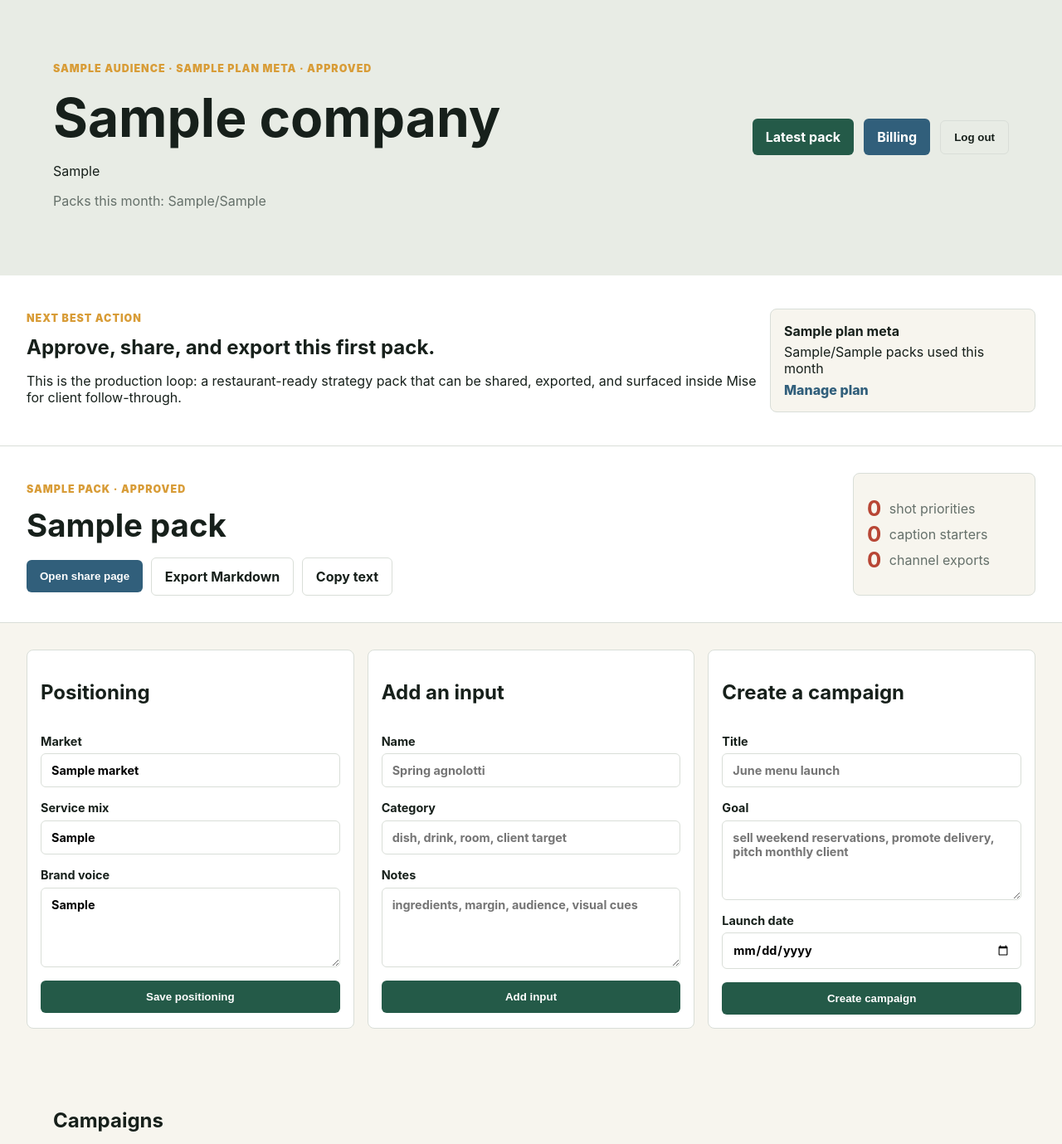
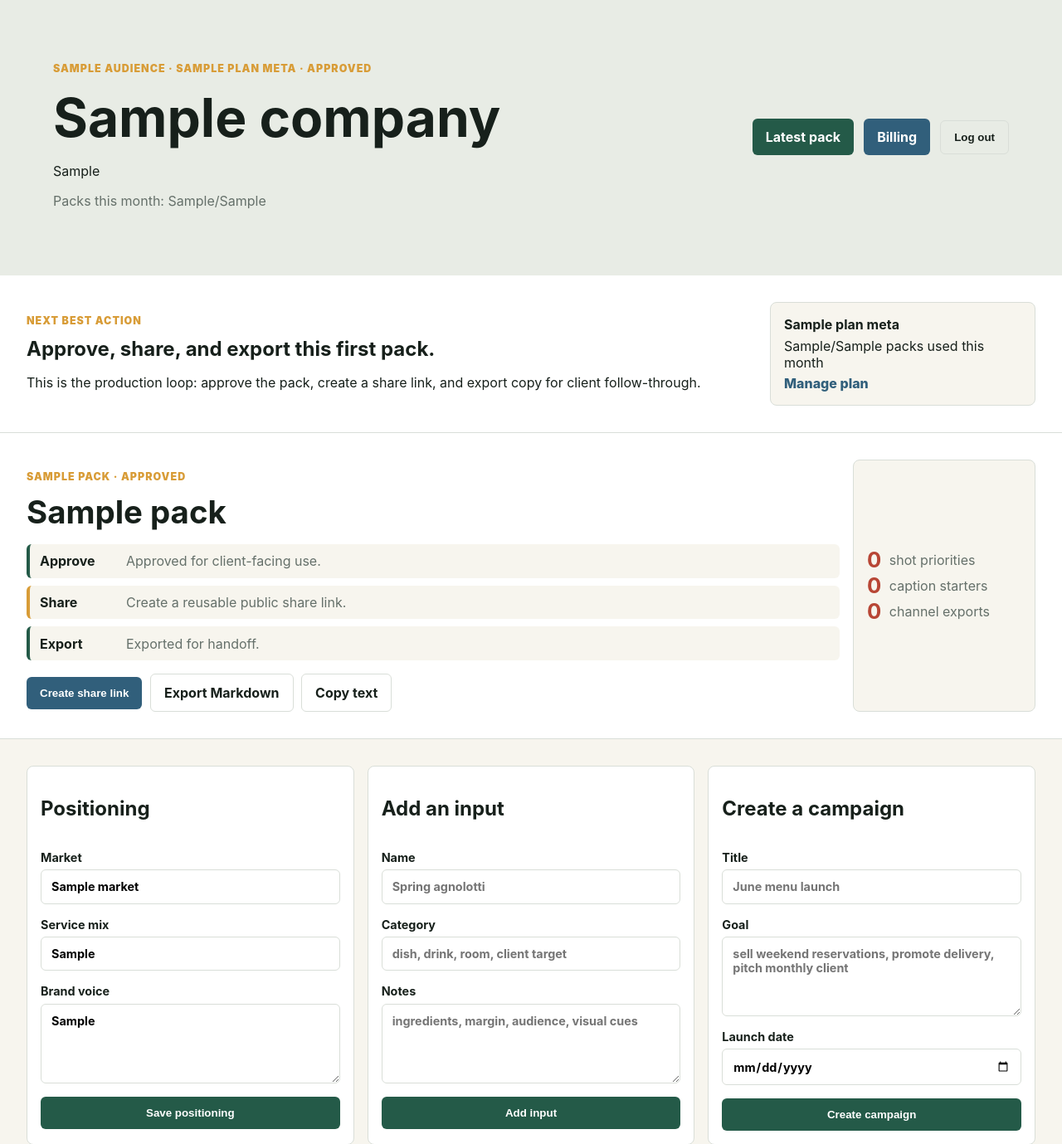
Before and after one commit to Ayyitskevin/dionysus, a FastAPI app: template templates/workspace.html in a window 1280 px wide. Shown: the part 55-1434 px from the top of the page at 83% size. Run offline with FastAPI, Linux system fonts and the light colour scheme; the template is opened without the code that fills it: most values are stand-ins (such as "Sample title", 1, 10 or a date in 2020); parts of the project's set-up code (start-up, migrations or seed data) failed here and were passed over.

Commit message:
Polish first pack activation loop

```diff
--- a/app/main.py
+++ b/app/main.py
@@ -257,6 +257,11 @@ async def workspace(request: Request, slug: str):
                        FROM content_packs cp JOIN content_recipes cr ON cr.id=cp.recipe_id
                        WHERE cp.org_id=? ORDER BY cp.created_at DESC""", (org["id"],))
     latest_pack = packs[0] if packs else None
+    shared_pack_raw = request.query_params.get("shared", "")
+    try:
+        shared_pack_id = int(shared_pack_raw)
+    except ValueError:
+        shared_pack_id = 0
     sub = billing.checkout_state(org)
     limit = plans.pack_limit(sub["plan"])
     period = dt.date.today().strftime("%Y-%m")
@@ -277,6 +282,11 @@ async def workspace(request: Request, slug: str):
         "upgrade_recipes": upgrade_recipes,
         "plans_by_key": plans.PLANS,
         "pack_json": {p["id"]: json.loads(p["body_json"]) for p in packs},
+        "pack_share_urls": {
+            p["id"]: f"{config.BASE_URL}/share/{p['share_token']}"
+            for p in packs if p["share_token"]
+        },
+        "shared_pack_id": shared_pack_id,
     })
 
 
@@ -355,8 +365,8 @@ async def share_pack(request: Request, slug: str, pack_id: int):
     pack = pack_utils.get_for_org(pack_id, org["id"])
     if not pack:
         raise HTTPException(status_code=404, detail="pack not found")
-    token = pack_utils.ensure_share_token(pack_id)
-    return RedirectResponse(f"/share/{token}", status_code=303)
+    pack_utils.ensure_share_token(pack_id)
+    return RedirectResponse(f"/w/{slug}?shared={pack_id}#pack-{pack_id}", status_code=303)
 
 
 def _export_response(pack, fmt: str):
@@ -424,11 +434,15 @@ async def billing_page(request: Request, slug: str):
     suggested_plan = request.query_params.get("plan") or ""
     if suggested_plan not in plans.PLANS:
         suggested_plan = ""
+    checkout_status = request.query_params.get("checkout", "")
+    if checkout_status not in ("success", "cancel"):
+        checkout_status = ""
     return templates.TemplateResponse(request, "billing.html", {
         "org": org,
         "subscription": billing.checkout_state(org),
         "plans": plans.all_plans(),
         "suggested_plan": suggested_plan,
+        "checkout_status": checkout_status,
     })
 
 
--- a/static/dionysus.css
+++ b/static/dionysus.css
@@ -303,9 +303,70 @@ label { display: grid; gap: 0.4rem; font-size: 0.9rem; font-weight: 700; }
   line-height: 1;
 }
 .first-proof span { color: var(--muted); align-self: center; }
+.activation-list {
+  display: grid;
+  gap: 0.55rem;
+  margin: 1rem 0 0;
+  padding: 0;
+  list-style: none;
+}
+.activation-list li {
+  display: grid;
+  grid-template-columns: 96px minmax(0, 1fr);
+  gap: 0.5rem;
+  align-items: center;
+  border-left: 4px solid var(--line);
+  padding: 0.65rem 0.75rem;
+  background: var(--paper);
+  border-radius: 6px;
+}
+.activation-list li.done { border-color: var(--leaf); }
+.activation-list li.current { border-color: var(--gold); }
+.activation-list span { color: var(--muted); }
+.share-strip {
+  display: grid;
+  grid-template-columns: minmax(0, 1fr) auto;
+  gap: 0.75rem;
+  align-items: end;
+  margin-top: 1rem;
+  padding: 0.85rem;
+  border: 1px solid var(--line);
+  border-radius: 8px;
+  background: #eef3ef;
+}
+.share-strip.is-new {
+  border-color: var(--leaf);
+  box-shadow: inset 0 0 0 1px var(--leaf);
+}
+.share-strip div { display: grid; gap: 0.4rem; min-width: 0; }
+.share-strip input {
+  font-family: ui-monospace, SFMono-Regular, Menlo, Consolas, monospace;
+  font-size: 0.86rem;
+}
+.share-strip.compact {
+  grid-template-columns: minmax(0, 1fr) auto;
+  margin: 0 0 1rem;
+  background: var(--paper);
+}
+.pack.shared-now {
+  outline: 2px solid var(--leaf);
+}
+.notice {
+  display: grid;
+  gap: 0.2rem;
+  border: 1px solid var(--line);
+  border-radius: 8px;
+  padding: 1rem;
+  margin-bottom: 1rem;
+  background: white;
+}
+.notice.success { border-color: var(--leaf); background: #eef3ef; }
+.notice.warning { border-color: var(--gold); background: #fff7e6; }
+.notice span { color: var(--muted); }
+
 
 @media (max-width: 880px) {
-  .first-value { grid-template-columns: 1fr; }
+  .first-value, .share-strip, .share-strip.compact, .activation-list li { grid-template-columns: 1fr; }
 }
 
 
--- a/templates/workspace.html
+++ b/templates/workspace.html
@@ -20,7 +20,7 @@
     <p class="eyebrow">Next best action</p>
     {% if latest_pack %}
       <h2>Approve, share, and export this first pack.</h2>
-      <p>This is the production loop: a restaurant-ready strategy pack that can be shared, exported, and surfaced inside Mise for client follow-through.</p>
+      <p>This is the production loop: approve the pack, create a share link, and export copy for client follow-through.</p>
     {% else %}
       <h2>Add one input and generate your first pack.</h2>
       <p>Platekit works best with one clear dish, offer, or client target plus a business goal.</p>
@@ -49,16 +49,41 @@
 
 {% if latest_pack %}
   {% set latest_body = pack_json[latest_pack.id] %}
+  {% set latest_share_url = pack_share_urls.get(latest_pack.id) %}
   <section class="first-value">
     <div>
       <p class="eyebrow">{{ latest_pack.recipe_name }} · {{ latest_pack.status }}</p>
       <h2>{{ latest_pack.title }}</h2>
       <p>{{ latest_body.strategy }}</p>
+      <ol class="activation-list" aria-label="Pack activation steps">
+        <li class="{% if latest_pack.status in ('approved', 'exported') %}done{% else %}current{% endif %}">
+          <strong>Approve</strong><span>{% if latest_pack.status == "draft" %}Review and approve the generated pack.{% else %}Approved for client-facing use.{% endif %}</span>
+        </li>
+        <li class="{% if latest_share_url %}done{% elif latest_pack.status in ('approved', 'exported') %}current{% endif %}">
+          <strong>Share</strong><span>{% if latest_share_url %}Public client link is ready.{% else %}Create a reusable public share link.{% endif %}</span>
+        </li>
+        <li class="{% if latest_pack.exported_at %}done{% elif latest_share_url %}current{% endif %}">
+          <strong>Export</strong><span>{% if latest_pack.exported_at %}Exported for handoff.{% else %}Download Markdown or copy plain text when ready.{% endif %}</span>
+        </li>
+      </ol>
+      {% if latest_share_url %}
+      <div class="share-strip {% if shared_pack_id == latest_pack.id %}is-new{% endif %}">
+        <div>
+          <strong>{% if shared_pack_id == latest_pack.id %}Share link ready{% else %}Share link{% endif %}</strong>
+          <input readonly value="{{ latest_share_url }}" aria-label="Share link for {{ latest_pack.title }}">
+        </div>
+        <a class="button secondary" href="{{ latest_share_url }}">Open share page</a>
+      </div>
+      {% endif %}
       <div class="first-actions">
         {% if latest_pack.status == "draft" %}
         <form method="post" action="/w/{{ org.slug }}/packs/{{ latest_pack.id }}/approve"><button>Approve pack</button></form>
         {% endif %}
-        <form method="post" action="/w/{{ org.slug }}/packs/{{ latest_pack.id }}/share"><button class="secondary">Open share page</button></form>
+        {% if latest_share_url %}
+        <a class="button secondary" href="{{ latest_share_url }}">Open share page</a>
+        {% else %}
+        <form method="post" action="/w/{{ org.slug }}/packs/{{ latest_pack.id }}/share"><button class="secondary">Create share link</button></form>
+        {% endif %}
         <a class="button ghost" href="/w/{{ org.slug }}/packs/{{ latest_pack.id }}/export.md">Export Markdown</a>
         <a class="button ghost" href="/w/{{ org.slug }}/packs/{{ latest_pack.id }}/export.txt">Copy text</a>
       </div>
@@ -145,7 +170,8 @@
   <h2>Generated packs</h2>
   {% for pack in packs %}
     {% set body = pack_json[pack.id] %}
-    <article id="pack-{{ pack.id }}" class="pack">
+    {% set share_url = pack_share_urls.get(pack.id) %}
+    <article id="pack-{{ pack.id }}" class="pack {% if shared_pack_id == pack.id %}shared-now{% endif %}">
       <header>
         <div>
           <p class="eyebrow">{{ pack.recipe_name }} · {{ pack.ai_model }}</p>
@@ -156,11 +182,24 @@
           {% if pack.status == "draft" %}
           <form method="post" action="/w/{{ org.slug }}/packs/{{ pack.id }}/approve"><button class="ghost">Approve</button></form>
           {% endif %}
+          {% if share_url %}
+          <a class="button" href="{{ share_url }}">Open share</a>
+          {% else %}
           <form method="post" action="/w/{{ org.slug }}/packs/{{ pack.id }}/share"><button>Share</button></form>
+          {% endif %}
           <a class="button secondary" href="/w/{{ org.slug }}/packs/{{ pack.id }}/export.md">Markdown</a>
           <a class="button secondary" href="/w/{{ org.slug }}/packs/{{ pack.id }}/export.txt">Text</a>
         </div>
       </header>
+      {% if share_url %}
+      <div class="share-strip compact {% if shared_pack_id == pack.id %}is-new{% endif %}">
+        <div>
+          <strong>{% if shared_pack_id == pack.id %}Share link ready{% else %}Share link{% endif %}</strong>
+          <input readonly value="{{ share_url }}" aria-label="Share link for {{ pack.title }}">
+        </div>
+        <a class="button secondary" href="{{ share_url }}">Open</a>
+      </div>
+      {% endif %}
       <section class="pack-section">
         <h4>Strategy Brief</h4>
         <p>{{ body.strategy }}</p>
```
Also changed, not shown: templates/billing.html (+11 -0 lines), tests/test_app.py (+26 -3 lines).
